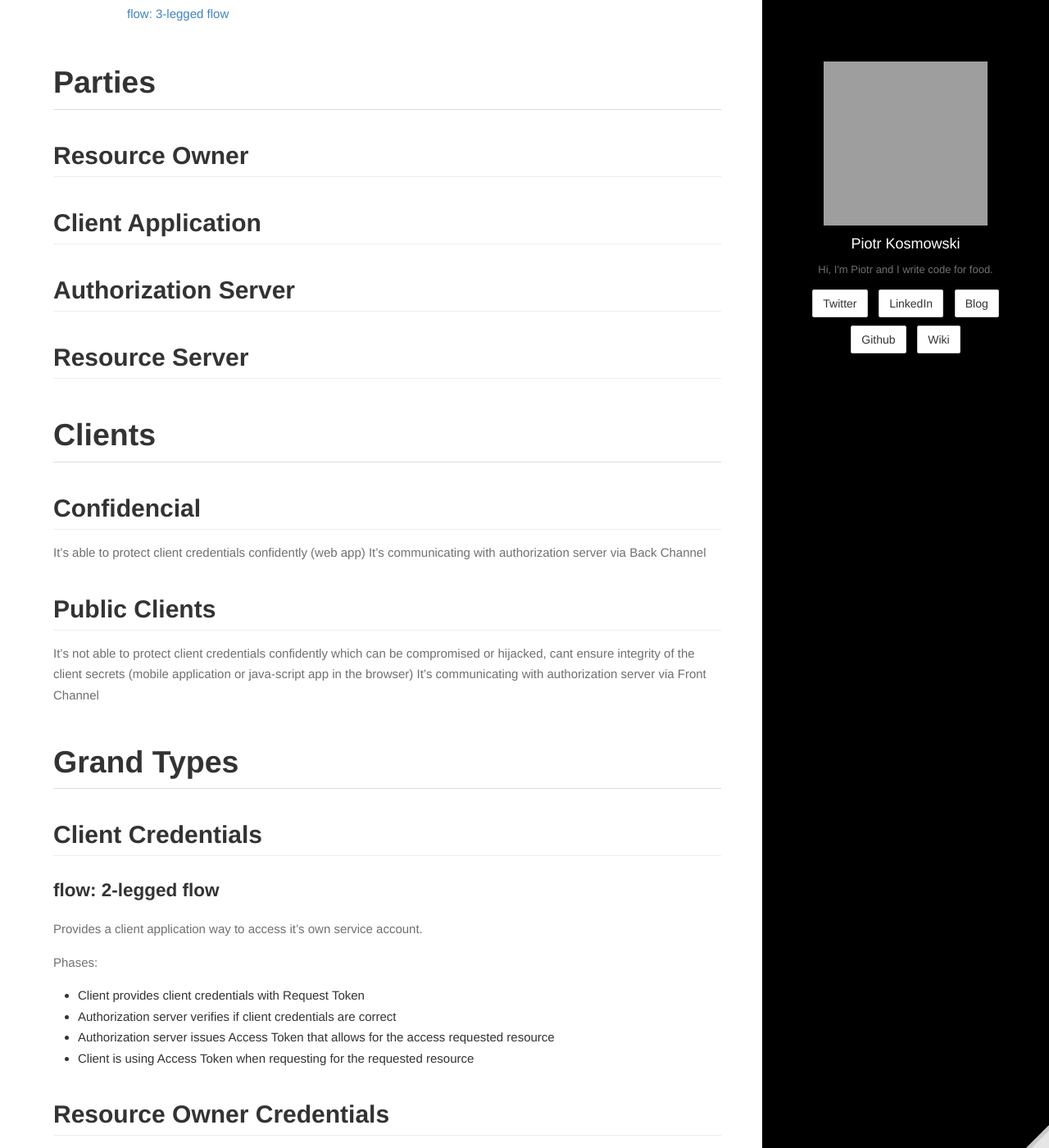
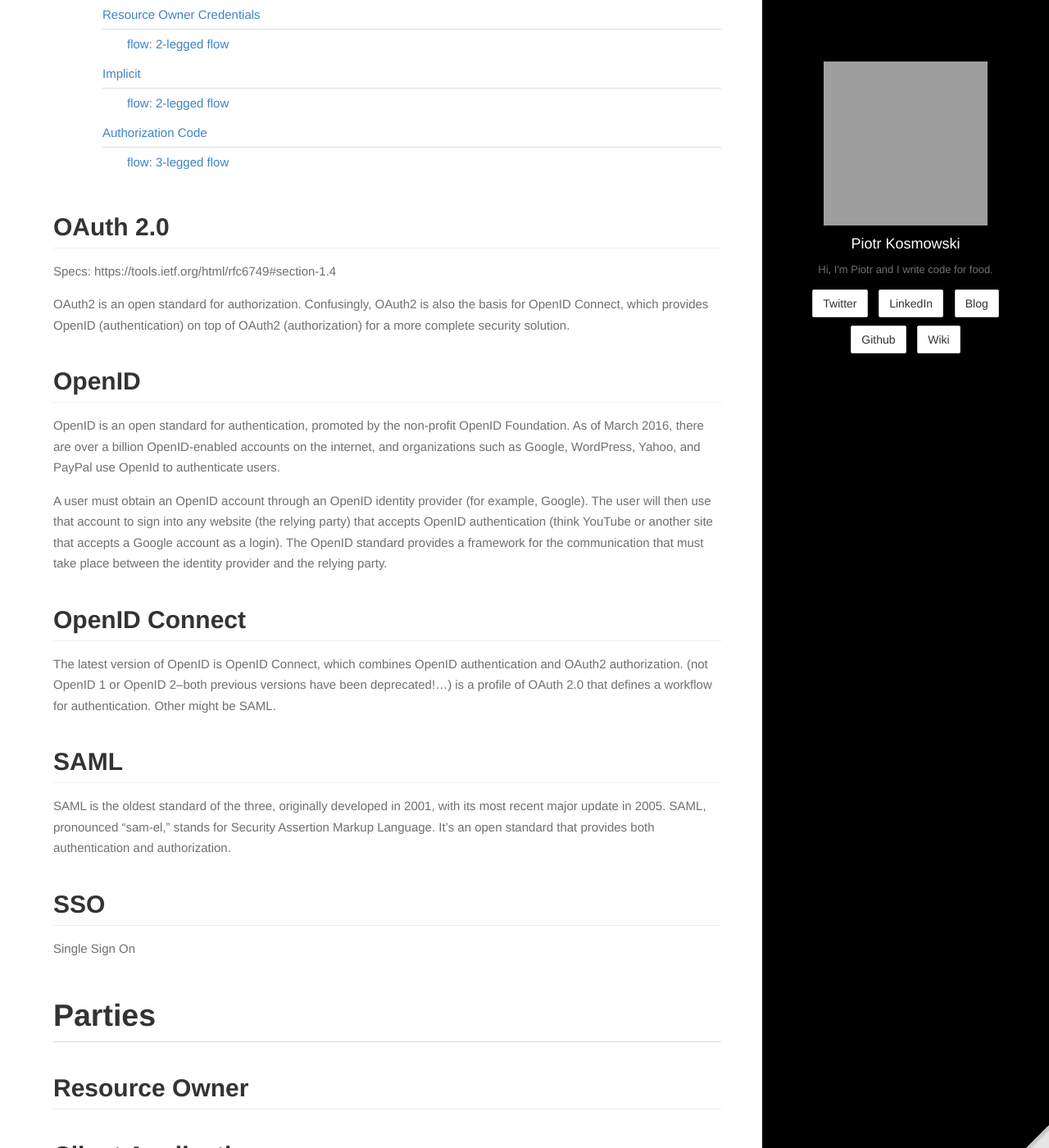
Before and after one commit to kospiotr/kospiotr.github.io, a Jekyll site: the page built from wiki/oauth.md, in a window 1280 px wide and 1400 px high, scrolled down 738 px. Shown: the whole window at 82% size. Built offline with Jekyll 4.4.1, drawn with Linux system fonts in a browser that asks for light colours; some of the changed text lies outside the part shown; grey boxes are pictures that could not be loaded.

Commit message:
Update oauth.md

```diff
--- a/wiki/oauth.md
+++ b/wiki/oauth.md
@@ -5,6 +5,24 @@ comments: false
 toc: true
 editurl: wiki/oauth.md
 ---
+## OAuth 2.0
+Specs: https://tools.ietf.org/html/rfc6749#section-1.4
+
+OAuth2 is an open standard for authorization. Confusingly, OAuth2 is also the basis for OpenID Connect, which provides OpenID (authentication) on top of OAuth2 (authorization) for a more complete security solution.
+
+## OpenID
+OpenID is an open standard for authentication, promoted by the non-profit OpenID Foundation. As of March 2016, there are over a billion OpenID-enabled accounts on the internet, and organizations such as Google, WordPress, Yahoo, and PayPal use OpenId to authenticate users.
+
+A user must obtain an OpenID account through an OpenID identity provider (for example, Google). The user will then use that account to sign into any website (the relying party) that accepts OpenID authentication (think YouTube or another site that accepts a Google account as a login). The OpenID standard provides a framework for the communication that must take place between the identity provider and the relying party.
+
+## OpenID Connect
+The latest version of OpenID is OpenID Connect, which combines OpenID authentication and OAuth2 authorization. (not OpenID 1 or OpenID 2–both previous versions have been deprecated!…) is a profile of OAuth 2.0 that defines a workflow for authentication. Other might be SAML.
+
+## SAML
+SAML is the oldest standard of the three, originally developed in 2001, with its most recent major update in 2005. SAML, pronounced “sam-el,” stands for Security Assertion Markup Language. It’s an open standard that provides both authentication and authorization.
+
+## SSO
+Single Sign On
 
 # Parties
 ## Resource Owner
```
